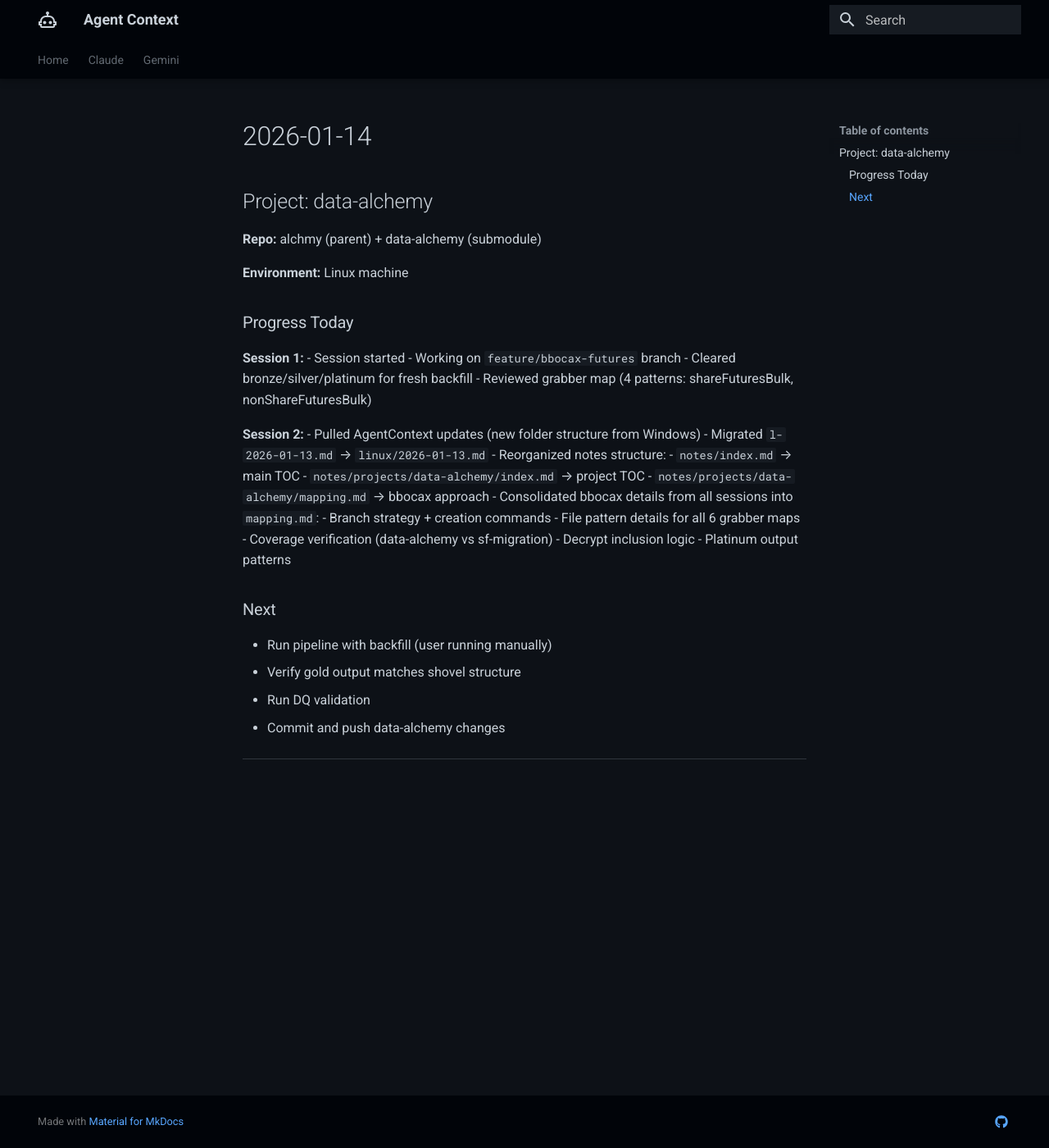
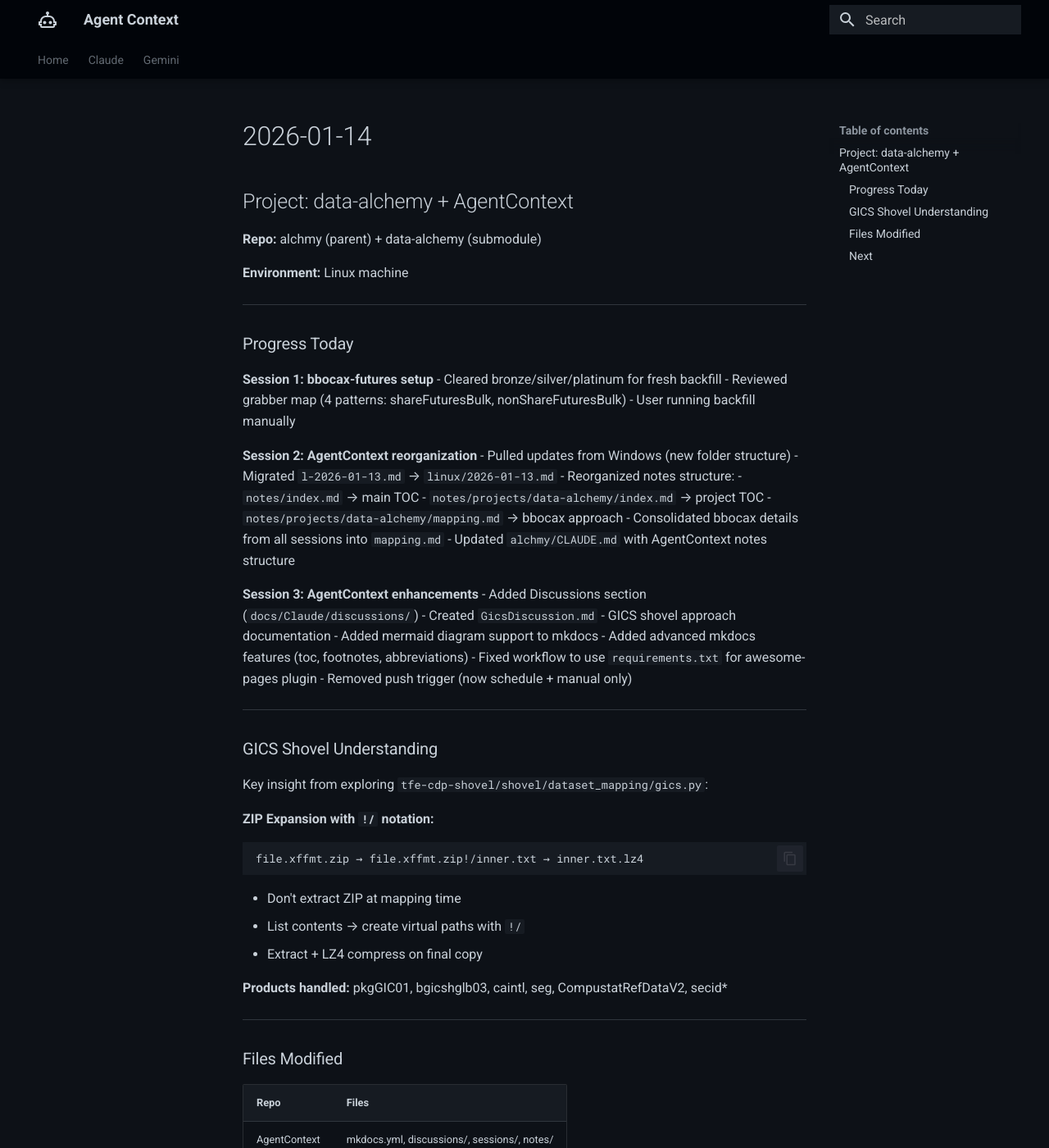
Before and after one commit to ThanuMahee12/AgentContext, an MkDocs documentation site: the page built from docs/Claude/sessions/linux/2026-01-14.md, in a window 1280 px wide and 1400 px high. Shown: the whole window at 82% size. Built offline with MkDocs 1.6.1 and Material for MkDocs 9.7.7, drawn with Linux system fonts in a browser that asks for light colours; some of the changed text lies outside the part shown.

Commit message:
sessions: update linux 2026-01-14 with full session summary

````diff
--- a/docs/Claude/sessions/linux/2026-01-14.md
+++ b/docs/Claude/sessions/linux/2026-01-14.md
@@ -1,37 +1,70 @@
 # 2026-01-14
 
-## Project: data-alchemy
+## Project: data-alchemy + AgentContext
 
 **Repo:** alchmy (parent) + data-alchemy (submodule)
 
 **Environment:** Linux machine
 
+---
+
 ### Progress Today
 
-**Session 1:**
-- Session started
-- Working on `feature/bbocax-futures` branch
+**Session 1: bbocax-futures setup**
 - Cleared bronze/silver/platinum for fresh backfill
 - Reviewed grabber map (4 patterns: shareFuturesBulk, nonShareFuturesBulk)
+- User running backfill manually
 
-**Session 2:**
-- Pulled AgentContext updates (new folder structure from Windows)
+**Session 2: AgentContext reorganization**
+- Pulled updates from Windows (new folder structure)
 - Migrated `l-2026-01-13.md` → `linux/2026-01-13.md`
 - Reorganized notes structure:
   - `notes/index.md` → main TOC
   - `notes/projects/data-alchemy/index.md` → project TOC
   - `notes/projects/data-alchemy/mapping.md` → bbocax approach
-- Consolidated bbocax details from all sessions into `mapping.md`:
-  - Branch strategy + creation commands
-  - File pattern details for all 6 grabber maps
-  - Coverage verification (data-alchemy vs sf-migration)
-  - Decrypt inclusion logic
-  - Platinum output patterns
+- Consolidated bbocax details from all sessions into `mapping.md`
+- Updated `alchmy/CLAUDE.md` with AgentContext notes structure
+
+**Session 3: AgentContext enhancements**
+- Added Discussions section (`docs/Claude/discussions/`)
+- Created `GicsDiscussion.md` - GICS shovel approach documentation
+- Added mermaid diagram support to mkdocs
+- Added advanced mkdocs features (toc, footnotes, abbreviations)
+- Fixed workflow to use `requirements.txt` for awesome-pages plugin
+- Removed push trigger (now schedule + manual only)
+
+---
+
+### GICS Shovel Understanding
+
+Key insight from exploring `tfe-cdp-shovel/shovel/dataset_mapping/gics.py`:
+
+**ZIP Expansion with `!/` notation:**
+```
+file.xffmt.zip → file.xffmt.zip!/inner.txt → inner.txt.lz4
+```
+
+- Don't extract ZIP at mapping time
+- List contents → create virtual paths with `!/`
+- Extract + LZ4 compress on final copy
+
+**Products handled:** pkgGIC01, bgicshglb03, caintl, seg, CompustatRefDataV2, secid*
+
+---
+
+### Files Modified
+
+| Repo | Files |
+|------|-------|
+| AgentContext | mkdocs.yml, discussions/, sessions/, notes/ |
+| alchmy | CLAUDE.md |
+| data-alchemy | (user running backfill) |
+
+---
 
 ### Next
 
-- Run pipeline with backfill (user running manually)
-- Verify gold output matches shovel structure
+- Complete bbocax-futures backfill and verification
 - Run DQ validation
 - Commit and push data-alchemy changes
 
````
